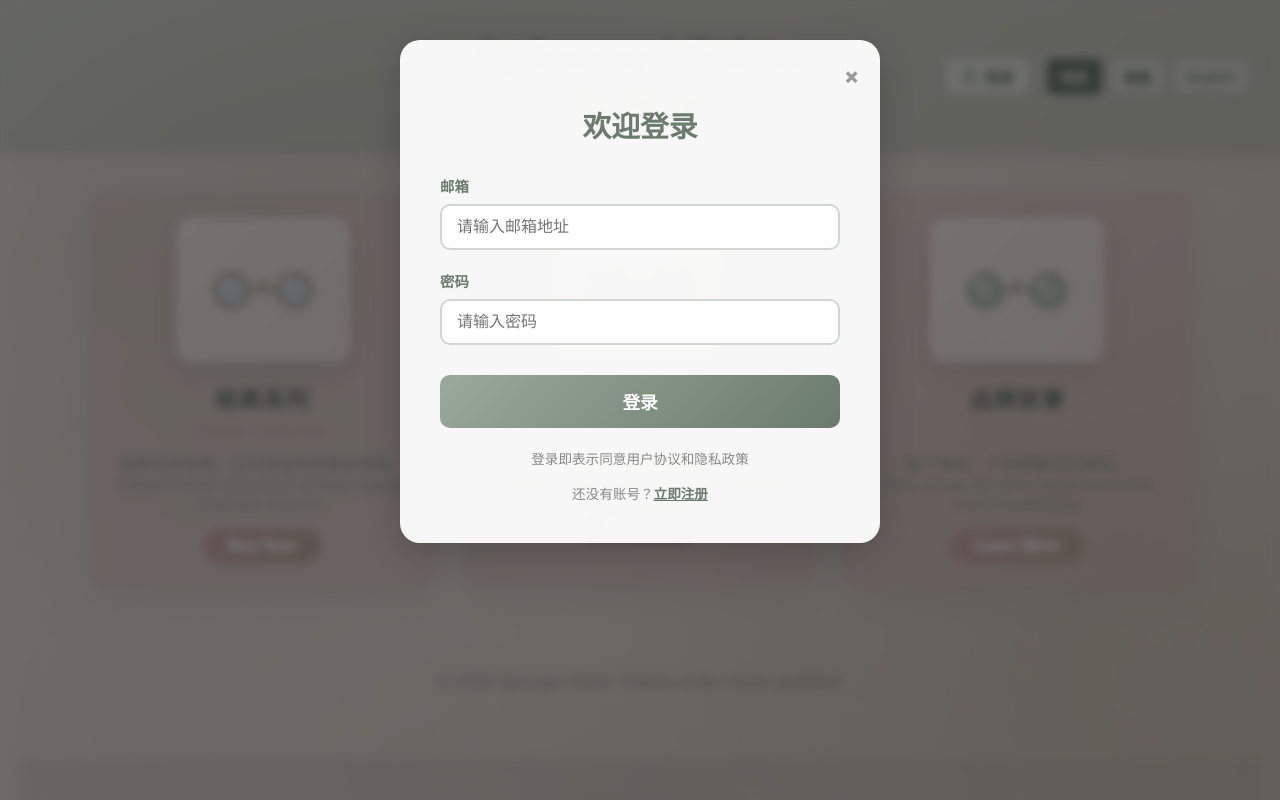
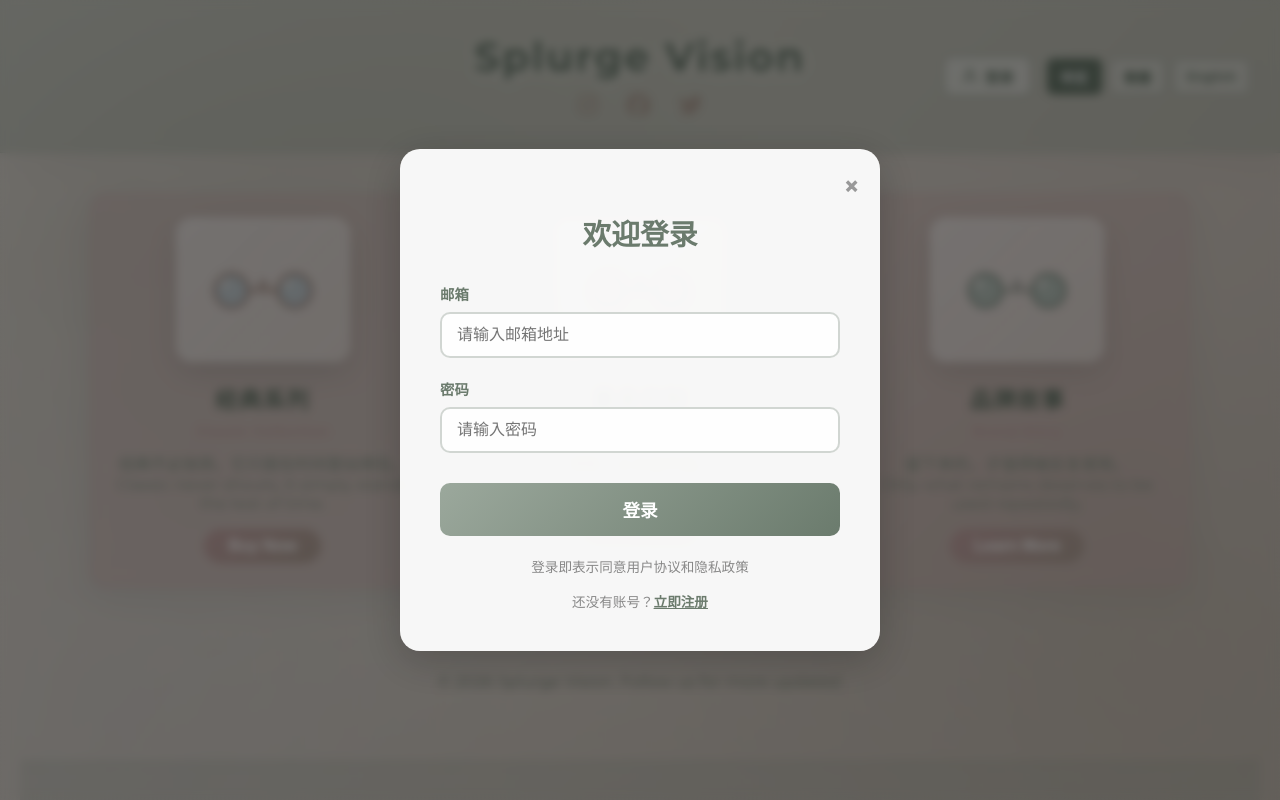
Before and after one commit to wqsun0623/splurge-vision, a plain HTML site: page index.html in a window 1280 px wide. Both pictures are taken after a click on the button "登录". Shown: the top 800 px of the page. Drawn offline with Linux system fonts and the light colour scheme.

Commit message:
修复电脑端注册登录弹窗垂直居中显示

```diff
--- a/index.html
+++ b/index.html
@@ -186,6 +186,8 @@
       backdrop-filter: blur(5px);
       overflow-y: auto;
       -webkit-overflow-scrolling: touch;
+      justify-content: center;
+      align-items: center;
     }
 
     .login-modal-content {
@@ -197,6 +199,7 @@
       box-shadow: 0 10px 40px rgba(0, 0, 0, 0.2);
       width: 90%;
       max-width: 400px;
+      flex-shrink: 0;
     }
 
     .login-close {
@@ -1764,7 +1767,7 @@
 
   // 登录相关功能
   function openLoginModal() {
-    document.getElementById('loginModal').style.display = 'block';
+    document.getElementById('loginModal').style.display = 'flex';
   }
 
   function closeLoginModal() {
@@ -1810,7 +1813,7 @@
 
   // 注册相关功能
   function openRegisterModal() {
-    document.getElementById('registerModal').style.display = 'block';
+    document.getElementById('registerModal').style.display = 'flex';
   }
 
   function closeRegisterModal() {
```
